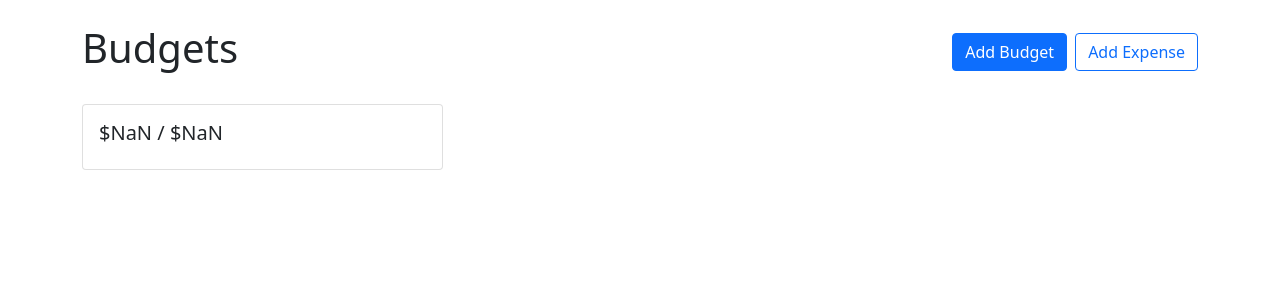
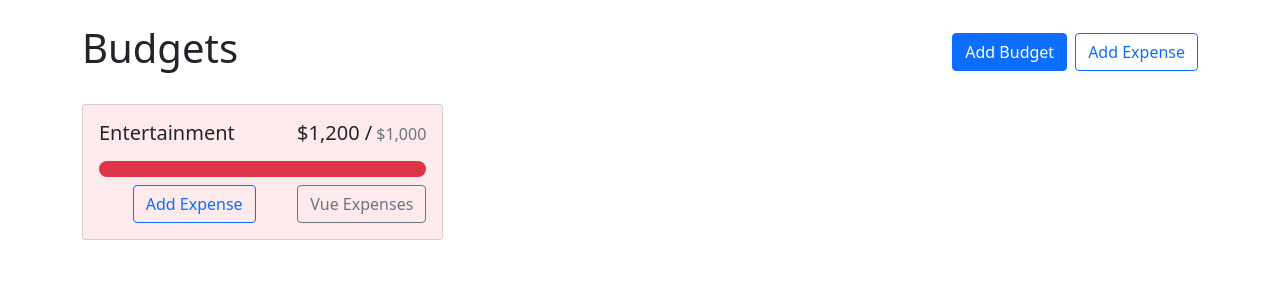
Before and after one commit to mic7x4/budget-app, a React (Create React App) app: page / in a window 1280 px wide. Shown: the top 300 px of the page. Built offline with nearby package versions, Linux system fonts and the light colour scheme.

Commit message:
finishing up with budget

```diff
--- a/src/App.js
+++ b/src/App.js
@@ -11,7 +11,7 @@ function App() {
       <Button variant="outline-primary">Add Expense</Button>
     </Stack>
     <div style={{display:'grid', gridTemplateColumns:"repeat(auto-fill, minmax(300px,1fr))",gap:"1rem",alignItems:"flex-start"}}>
-    <BudgetCard>
+    <BudgetCard name="Entertainment" amount={1200} max={1000} gray>
 
     </BudgetCard>
     </div>
--- a/src/components/BudgetCard.jsx
+++ b/src/components/BudgetCard.jsx
@@ -1,17 +1,41 @@
-import { Card } from "react-bootstrap";
+import { Stack,Button, Card, ProgressBar } from "react-bootstrap";
 import {currencyFormatter} from '../utils'
 
-function BudgetCard({name,amount,max}) {
+function BudgetCard({name,amount,max,gray}) {
+  const classNames = [];
+
+  if(amount>max){
+    classNames.push("bg-danger","bg-opacity-10")
+  }else if(gray){
+    classNames.push("bg-light")
+  }
   return (
-    <Card>
+    <Card className={classNames.join(" ")}>
       <Card.Body>
-        <Card.Title>
-          <div>{name}</div>
-          <div>{currencyFormatter.format(amount)} / {currencyFormatter.format(max)} </div>
+        <Card.Title className="d-flex justify-content-between align-items-baseline fw-normal mb-3">
+          <div className="me-2">{name}</div>
+          <div className="d-flex align-items-baseline">{currencyFormatter.format(amount)} /
+          <span className="text-muted fs-6 ms-1">{currencyFormatter.format(max)} </span> </div>
         </Card.Title>
+        <ProgressBar className="rounded-pill"
+        variant={getProgressBarVariant(amount,max)}
+        min={0}
+        max={max}
+        now={amount}
+        ></ProgressBar>
+        <Stack direction="horizontal" gap="2" className="mt-2">
+          <Button variant="outline-primary" className="ms-auto ">Add Expense</Button>
+          <Button variant="outline-secondary" className="ms-auto ">Vue Expenses</Button>
+        </Stack>
       </Card.Body>
     </Card>
   )
 }
 
+function getProgressBarVariant(amount,max){
+  const ratio = amount/max;
+  if(ratio <.5) return "primary"
+  if(ratio <.75) return "warning"
+  return "danger"
+}
 export default BudgetCard;
```
